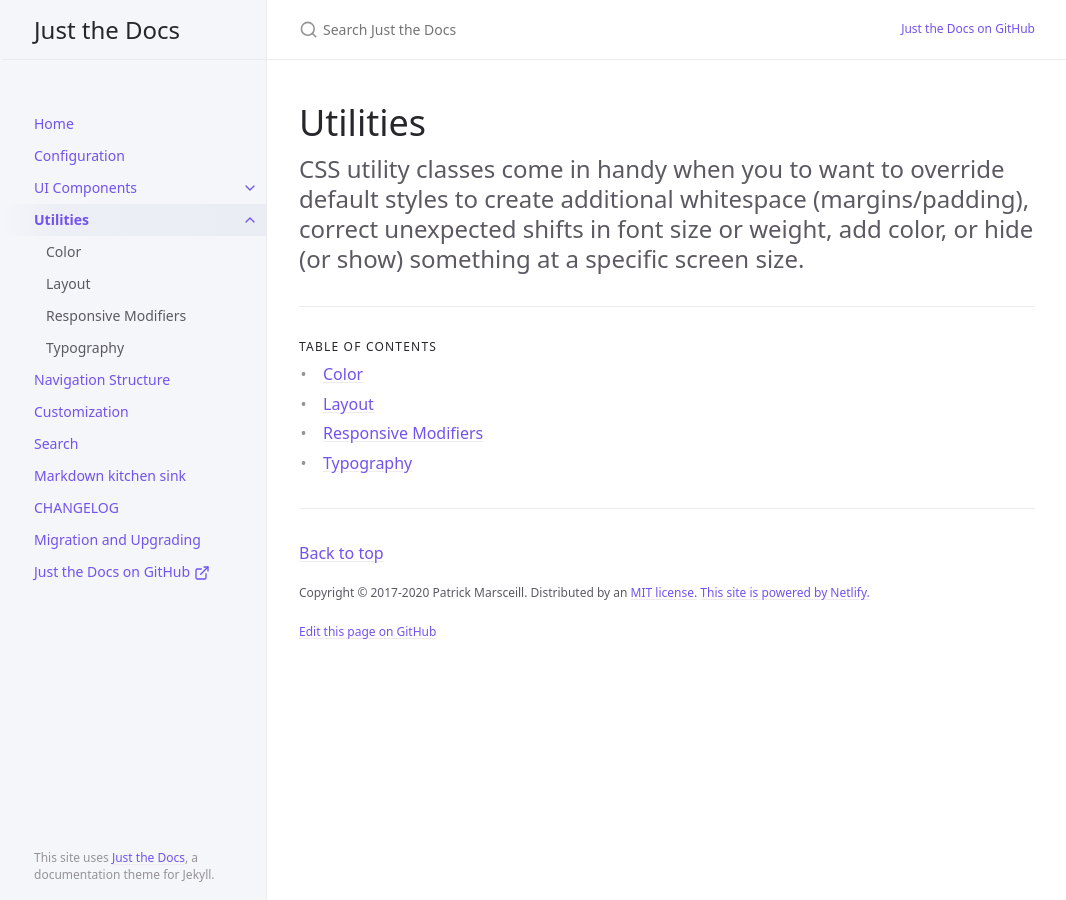
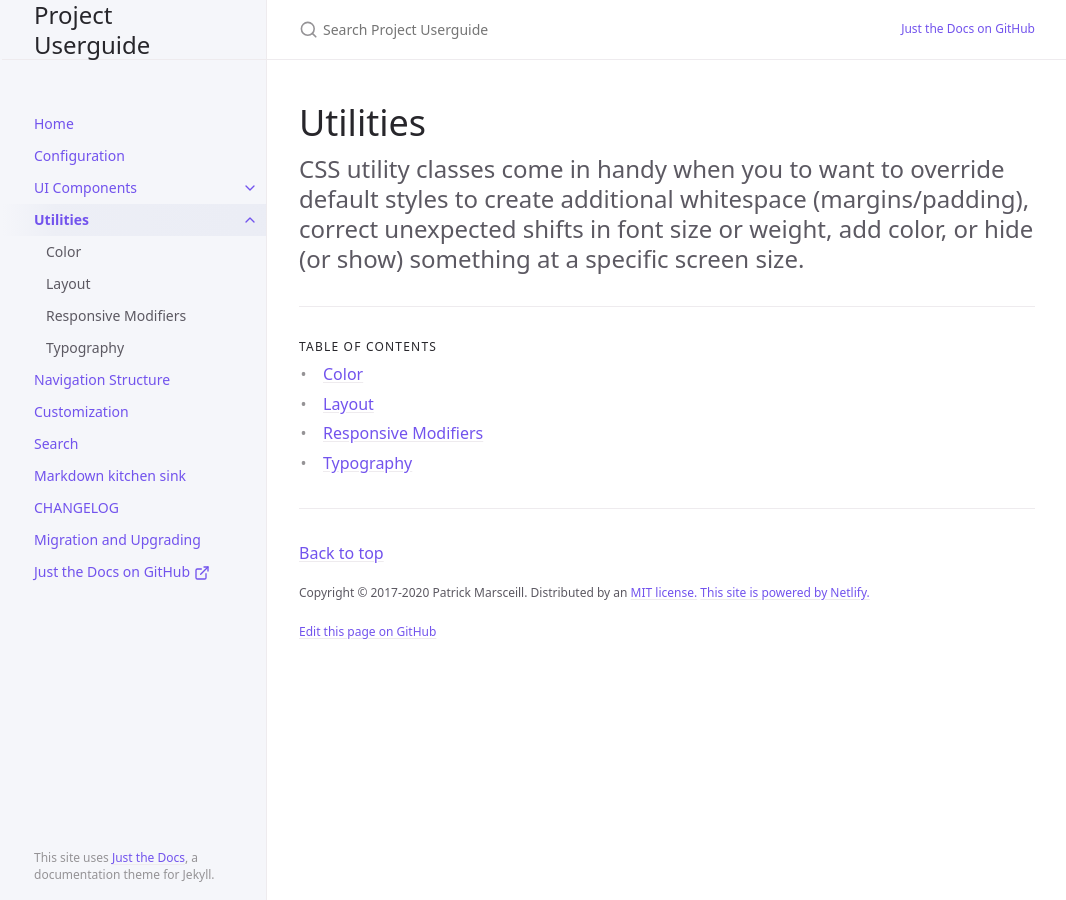
Before and after one commit to darleigh/usage, a Jekyll site: the page built from docs/utilities/utilities.md, in a window 1280 px wide. Shown: the whole page, without its empty margins (105-1171 px from the left). Built offline with Jekyll 4.4.1, drawn with Linux system fonts in a browser that asks for light colours.

Commit message:
Update _config.yml

```diff
--- a/_config.yml
+++ b/_config.yml
@@ -13,8 +13,8 @@
   # you will see them accessed via {{ site.title }}, {{ site.github_repo }}, and so on.
   # You can create any custom variable you would like, and they will be accessible
   # in the templates via {{ site.myvariable }}.
-  title: Just the Docs
-  description: A Jekyll theme for documentation
+  title: Project Userguide
+  description:
   baseurl: "/" # the subpath of your site, e.g. /blog
   url: "https://darleigh.com" # the base hostname & protocol for your site, e.g. http://example.com
   repository: just-the-docs/just-the-docs # for github-metadata
```
